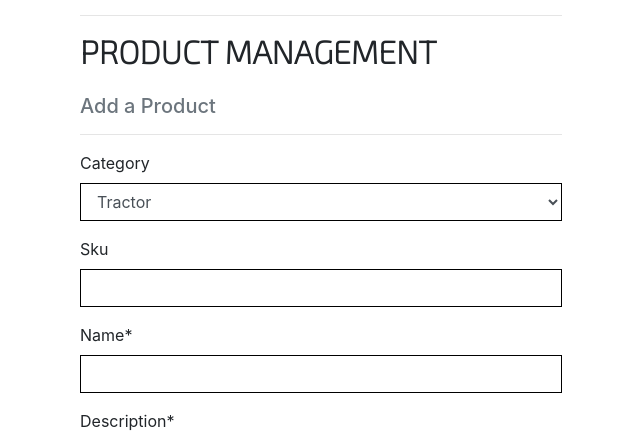
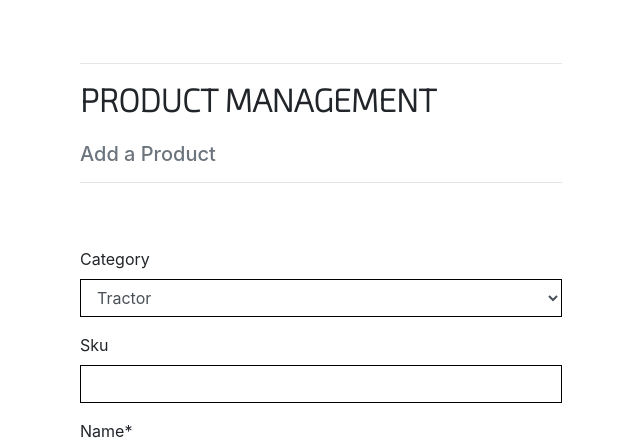
Before and after one commit to Rozdandy/greenery_equipment, a Django app: page /products/add/ in a window 1280 px wide. Shown: the part 165-605 px from the top of the page, without its empty margins (63-703 px from the left). Run offline with Django 3.2, Linux system fonts and the light colour scheme; the visitor is signed in with stand-in values (Sample User, id 1); data comes from the database, SQL or seed files in the repository; some libraries are stand-ins or nearby versions.

Commit message:
Refactor blog for and product forms

```diff
--- a/blog/templates/blog/blog_add.html
+++ b/blog/templates/blog/blog_add.html
@@ -15,7 +15,7 @@
 <div class="container">
 
 
-    <div class="row">
+    <div class="row my-5">
         <div class="col-12 col-md-8 offset-md-2">
             <hr>
             <h2 class="logo-font text-center">Blog Management</h2>
--- a/products/templates/products/add_product.html
+++ b/products/templates/products/add_product.html
@@ -13,7 +13,7 @@
 <main>
     <div class="overlay"></div>
     <div class="container">
-        <div class="row">
+        <div class="row my-5">
             <div class="col-12 col-md-6">
                 <hr>
                 <h2 class="logo-font mb-4">Product Management</h2>
```
